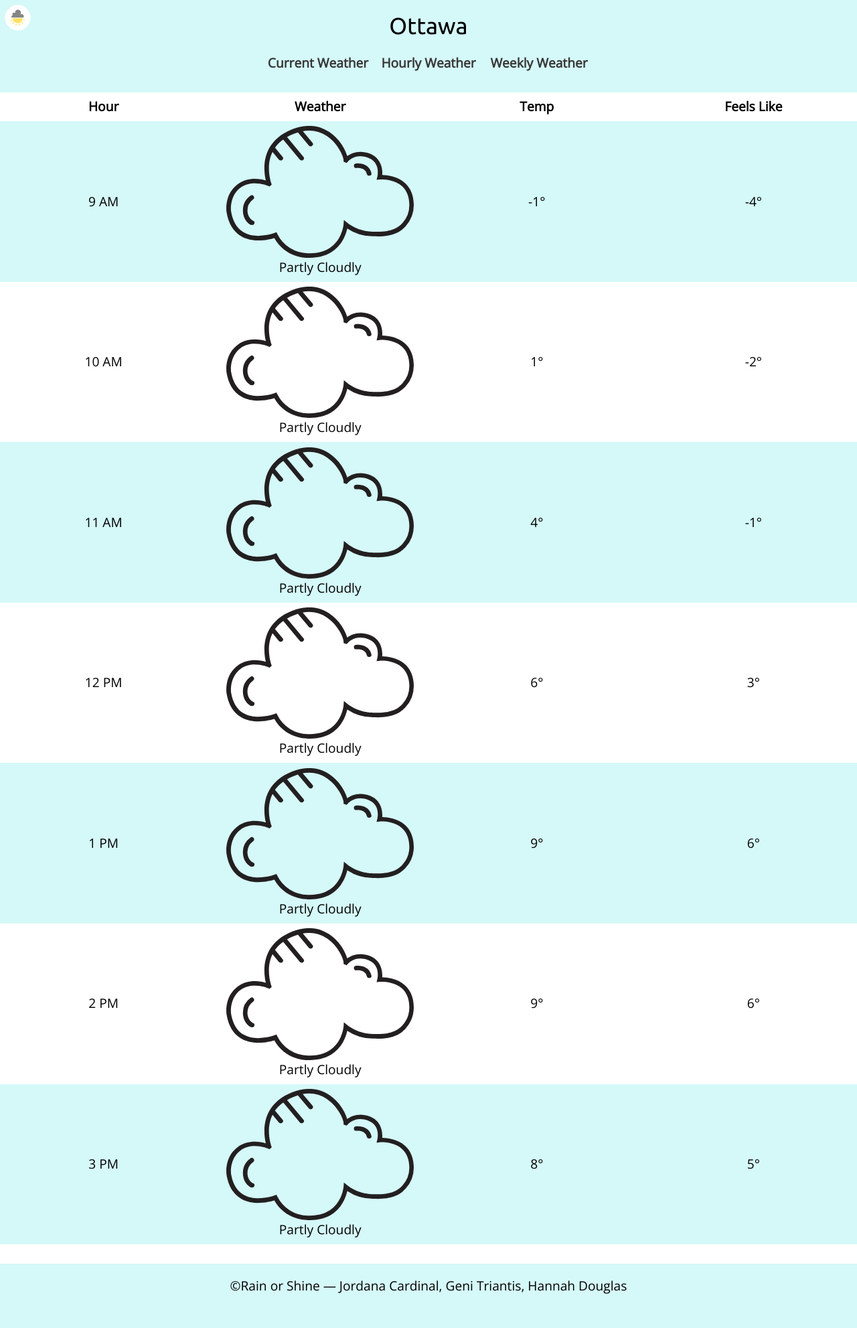
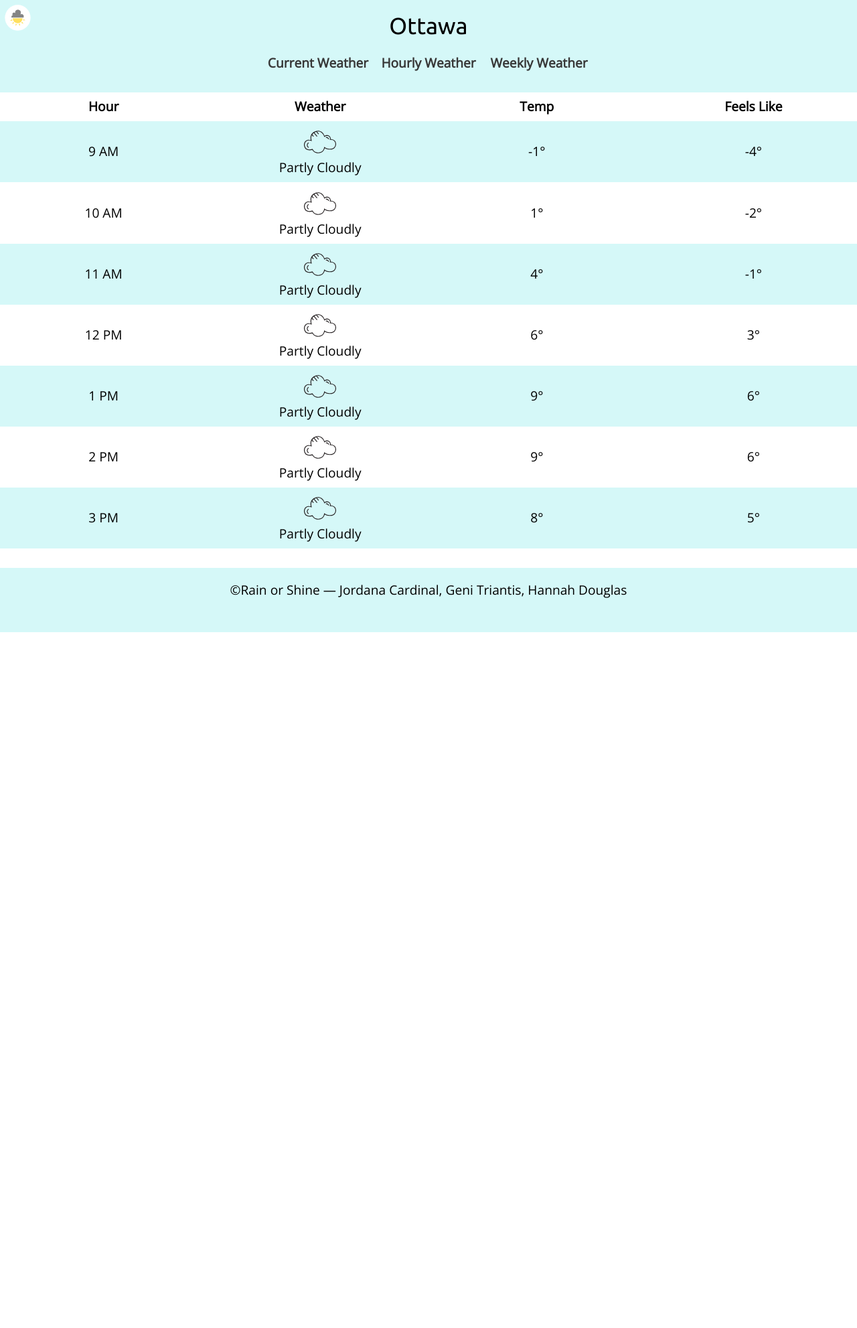
Before and after one commit to juliett-golf-hotel/web-app, a Jekyll site: the page built from hourly.html, in a window 1280 px wide. Shown: the whole page at 67% size. Built offline with Jekyll 4.4.1, drawn with Linux system fonts in a browser that asks for light colours; after the commit the page ends 944 px from its top, so only the background shows below that.

Commit message:
Fixed the icon sizes for the weekly and hourly pages

```diff
--- a/hourly.html
+++ b/hourly.html
@@ -15,7 +15,11 @@ layout: default
       <td>9 AM</td>
       <td>
         <ol class="list-group push-0">
-          <li><img class="img-flex gutter-1-2" src="{{site.baseurl}}/images/cloud-update.svg"></li>
+          <li>
+            <i class="icon i-48">
+              <img class="img-flex" src="{{site.baseurl}}/images/cloud-update.svg">
+            </i>
+          </li>
           <li>Partly Cloudly</li>
         </ol>
       </td>
@@ -26,7 +30,11 @@ layout: default
       <td>10 AM</td>
       <td>
         <ol class="list-group push-0">
-          <li><img class="img-flex gutter-1-2" src="{{site.baseurl}}/images/cloud-update.svg"></li>
+          <li>
+            <i class="icon i-48">
+              <img class="img-flex" src="{{site.baseurl}}/images/cloud-update.svg">
+            </i>
+          </li>
           <li>Partly Cloudly</li>
         </ol>
       </td>
@@ -37,7 +45,11 @@ layout: default
       <td>11 AM</td>
       <td>
         <ol class="list-group push-0">
-          <li><img class="img-flex gutter-1-2" src="{{site.baseurl}}/images/cloud-update.svg"></li>
+          <li>
+            <i class="icon i-48">
+              <img class="img-flex" src="{{site.baseurl}}/images/cloud-update.svg">
+            </i>
+          </li>
           <li>Partly Cloudly</li>
         </ol>
       </td>
@@ -48,7 +60,11 @@ layout: default
       <td>12 PM</td>
       <td>
         <ol class="list-group push-0">
-          <li><img class="img-flex gutter-1-2" src="{{site.baseurl}}/images/cloud-update.svg"></li>
+          <li>
+            <i class="icon i-48">
+              <img class="img-flex" src="{{site.baseurl}}/images/cloud-update.svg">
+            </i>
+          </li>
           <li>Partly Cloudly</li>
         </ol>
       </td>
@@ -59,7 +75,11 @@ layout: default
       <td>1 PM</td>
       <td>
         <ol class="list-group push-0">
-          <li><img class="img-flex gutter-1-2" src="{{site.baseurl}}/images/cloud-update.svg"></li>
+          <li>
+            <i class="icon i-48">
+              <img class="img-flex" src="{{site.baseurl}}/images/cloud-update.svg">
+            </i>
+          </li>
           <li>Partly Cloudly</li>
         </ol>
       </td>
@@ -70,7 +90,11 @@ layout: default
       <td>2 PM</td>
       <td>
         <ol class="list-group push-0">
-          <li><img class="img-flex gutter-1-2" src="{{site.baseurl}}/images/cloud-update.svg"></li>
+          <li>
+            <i class="icon i-48">
+              <img class="img-flex" src="{{site.baseurl}}/images/cloud-update.svg">
+            </i>
+          </li>
           <li>Partly Cloudly</li>
         </ol>
       </td>
@@ -81,7 +105,11 @@ layout: default
       <td>3 PM</td>
       <td>
         <ol class="list-group push-0">
-          <li><img class="img-flex gutter-1-2" src="{{site.baseurl}}/images/cloud-update.svg"></li>
+          <li>
+            <i class="icon i-48">
+              <img class="img-flex" src="{{site.baseurl}}/images/cloud-update.svg">
+            </i>
+          </li>
           <li>Partly Cloudly</li>
         </ol>
       </td>
```
Also changed, not shown: weekly.html (+35 -7 lines).
